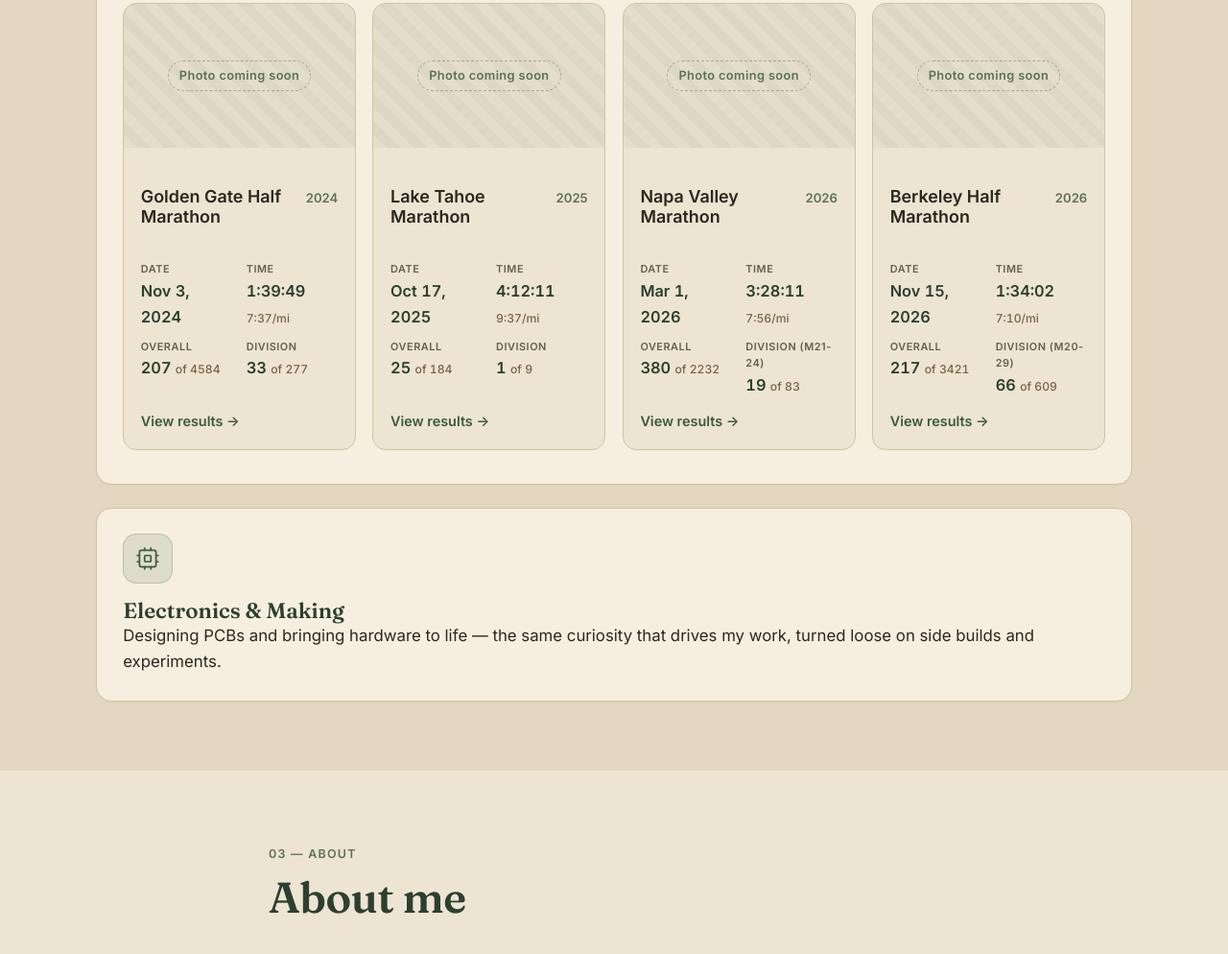
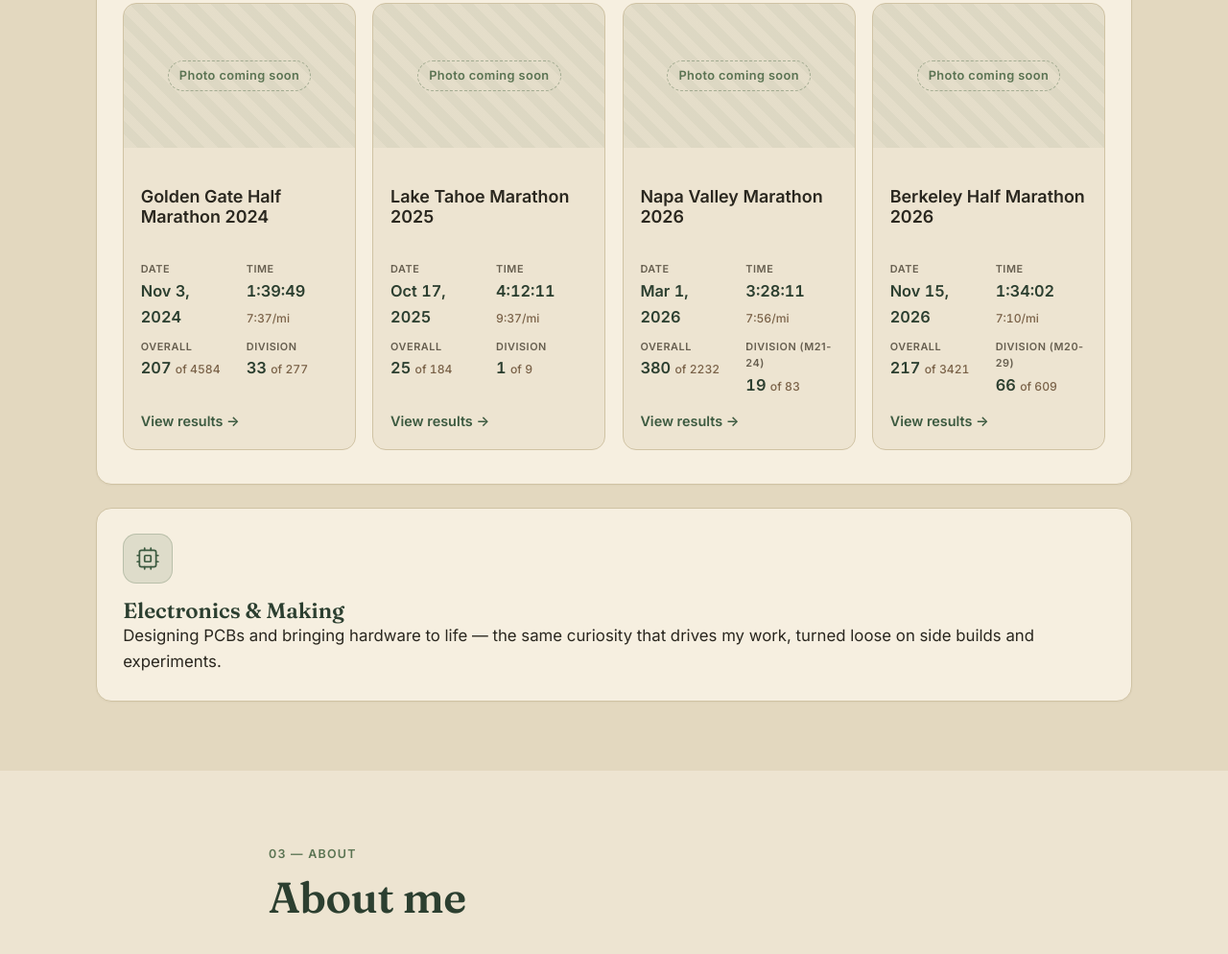
Before and after one commit to AndyKim519/andykim519.github.io, a plain HTML site: page index.html in a window 1280 px wide. Shown: the part 1506-2500 px from the top of the page at 96% size. Drawn offline with Linux system fonts and the light colour scheme.

Commit message:
Fold race year into the race name
Append the year to each race__name heading and remove the separate
.race__year span + its now-unused CSS rule.

```diff
--- a/css/styles.css
+++ b/css/styles.css
@@ -229,7 +229,6 @@ em { font-style: italic; color: var(--brown-soft); }
 .race__info { padding: 1rem 1.1rem 1.1rem; display: flex; flex-direction: column; gap: .7rem; flex: 1; }
 .race__head { display: flex; align-items: baseline; justify-content: space-between; gap: .6rem; }
 .race__name { font-size: 1.12rem; line-height: 1.2; }
-.race__year { flex-shrink: 0; font-size: .82rem; font-weight: 600; color: var(--moss); }
 
 .race__stats { margin: 0; display: grid; grid-template-columns: 1fr 1fr; gap: .55rem .9rem; }
 .race__stats > div { display: flex; flex-direction: column; }
--- a/index.html
+++ b/index.html
@@ -142,8 +142,7 @@
                 </figure>
                 <div class="race__info">
                   <div class="race__head">
-                    <h4 class="race__name">Golden Gate Half Marathon</h4>
-                    <span class="race__year">2024</span>
+                    <h4 class="race__name">Golden Gate Half Marathon 2024</h4>
                   </div>
                   <dl class="race__stats">
                     <div><dt>Date</dt><dd>Nov 3, 2024</dd></div>
@@ -163,8 +162,7 @@
                 </figure>
                 <div class="race__info">
                   <div class="race__head">
-                    <h4 class="race__name">Lake Tahoe Marathon</h4>
-                    <span class="race__year">2025</span>
+                    <h4 class="race__name">Lake Tahoe Marathon 2025</h4>
                   </div>
                   <dl class="race__stats">
                     <div><dt>Date</dt><dd>Oct 17, 2025</dd></div>
@@ -184,8 +182,7 @@
                 </figure>
                 <div class="race__info">
                   <div class="race__head">
-                    <h4 class="race__name">Napa Valley Marathon</h4>
-                    <span class="race__year">2026</span>
+                    <h4 class="race__name">Napa Valley Marathon 2026</h4>
                   </div>
                   <dl class="race__stats">
                     <div><dt>Date</dt><dd>Mar 1, 2026</dd></div>
@@ -205,8 +202,7 @@
                 </figure>
                 <div class="race__info">
                   <div class="race__head">
-                    <h4 class="race__name">Berkeley Half Marathon</h4>
-                    <span class="race__year">2026</span>
+                    <h4 class="race__name">Berkeley Half Marathon 2026</h4>
                   </div>
                   <dl class="race__stats">
                     <div><dt>Date</dt><dd>Nov 15, 2026</dd></div>
```
